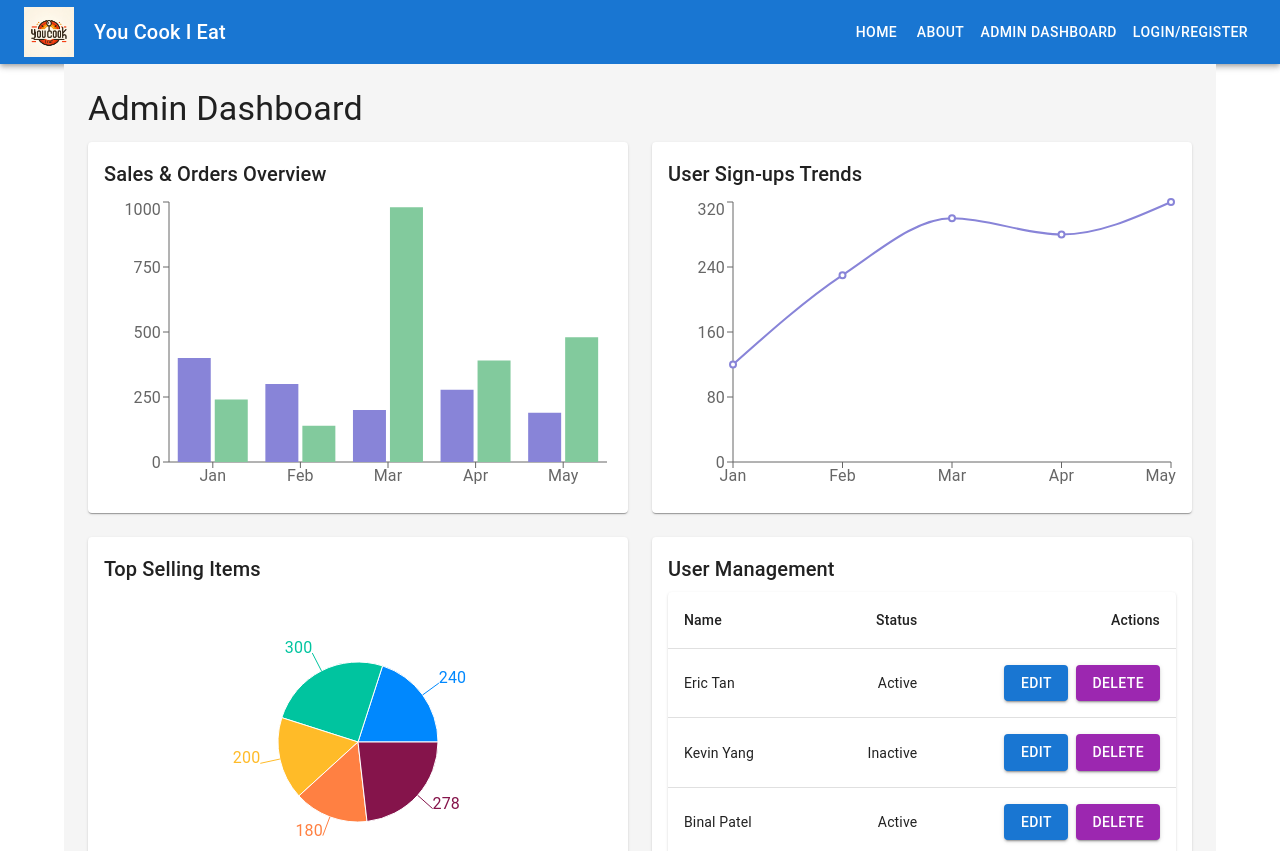
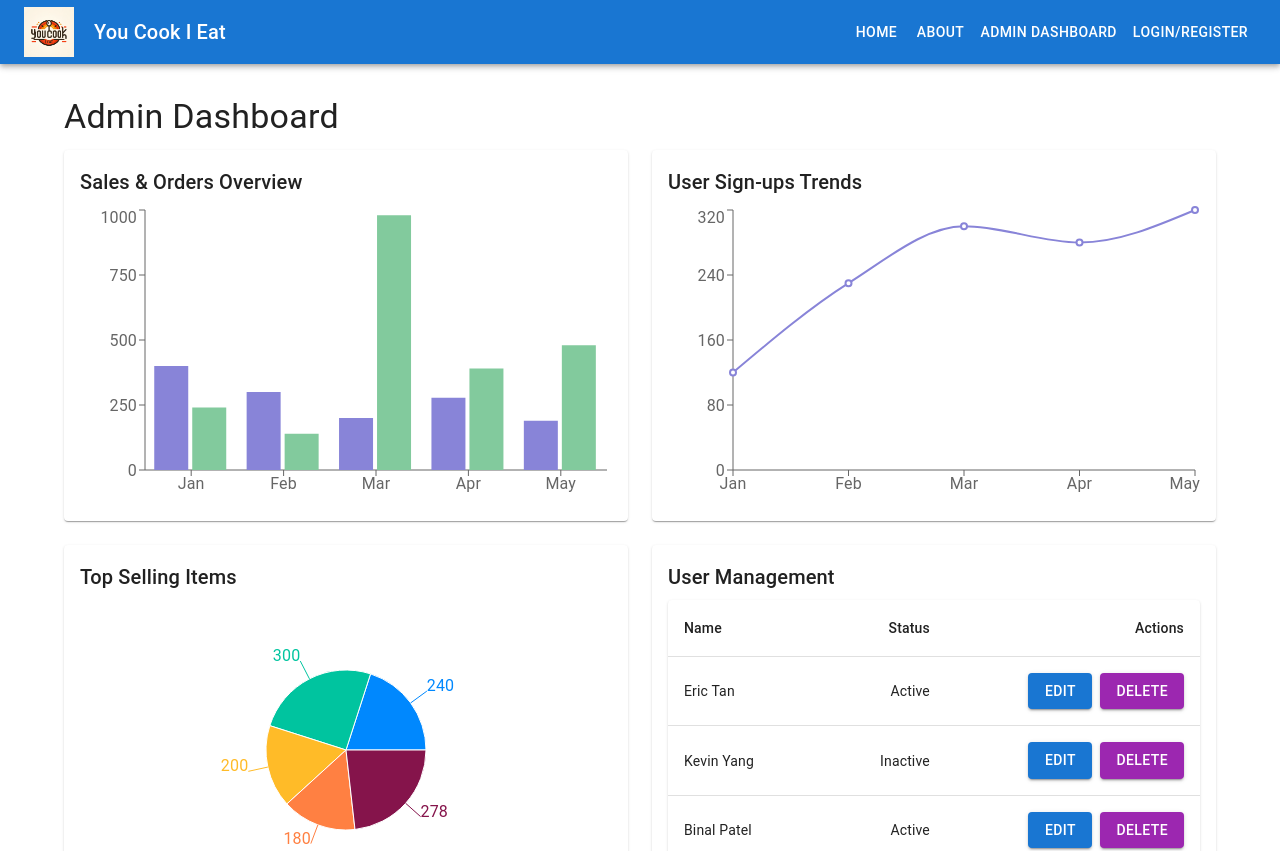
Before and after one commit to ckdu/SOEN357-YouCookIEat, a React (Create React App) app in the folder you-cook-i-eat/: page /admin in a window 1280 px wide. Shown: the top 851 px of the page. Built offline with nearby package versions, Linux system fonts and the light colour scheme.

Commit message:
fix bgrnd in admin

```diff
--- a/you-cook-i-eat/src/pages/AdminDashboard.js
+++ b/you-cook-i-eat/src/pages/AdminDashboard.js
@@ -39,7 +39,7 @@ const COLORS = ['#0088FE', '#00C49F', '#FFBB28', '#FF8042', '#85144b'];
 
 function AdminDashboard() {
   return (
-    <Box sx={{ flexGrow: 1, p: 3, backgroundColor: '#f5f5f5' }}>
+    <Box sx={{ flexGrow: 1, my: 4 }}>
       <Typography variant="h4" gutterBottom>
         Admin Dashboard
       </Typography>
```
